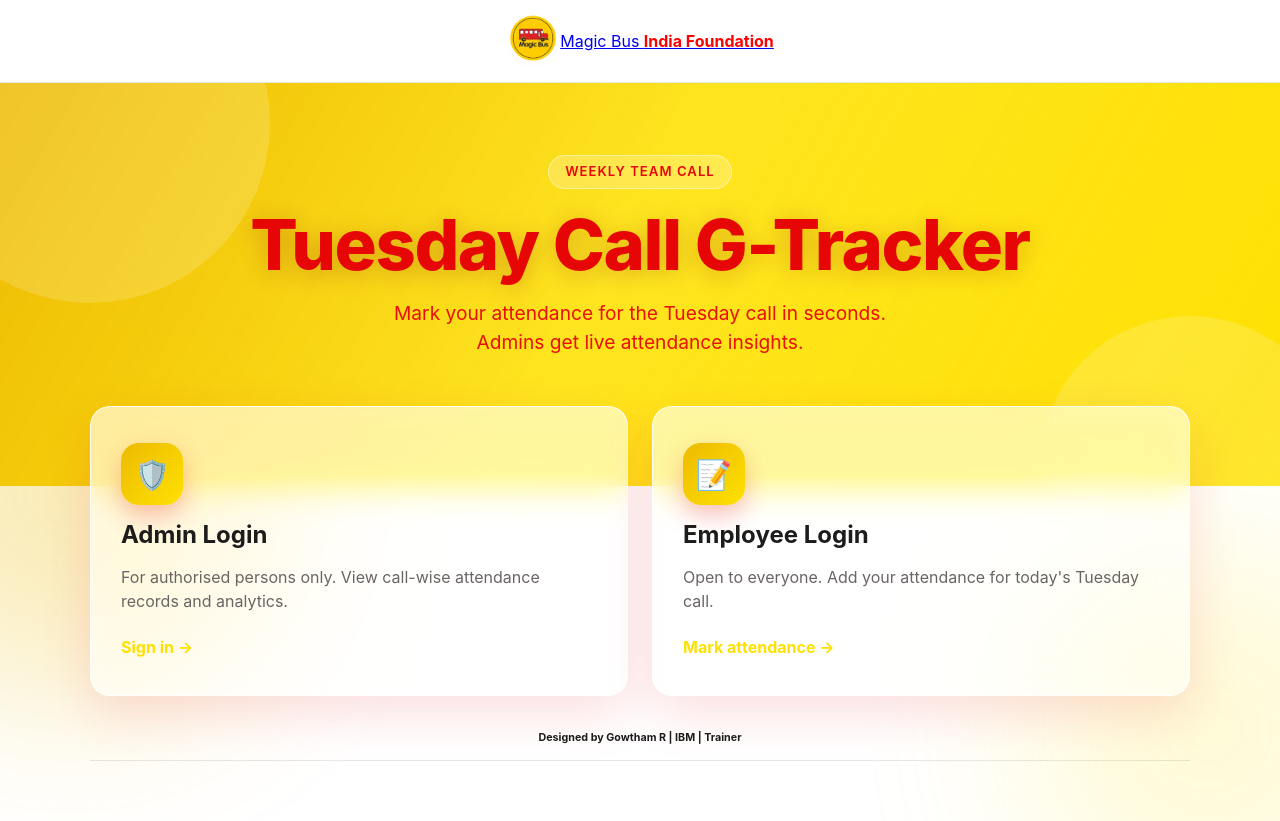
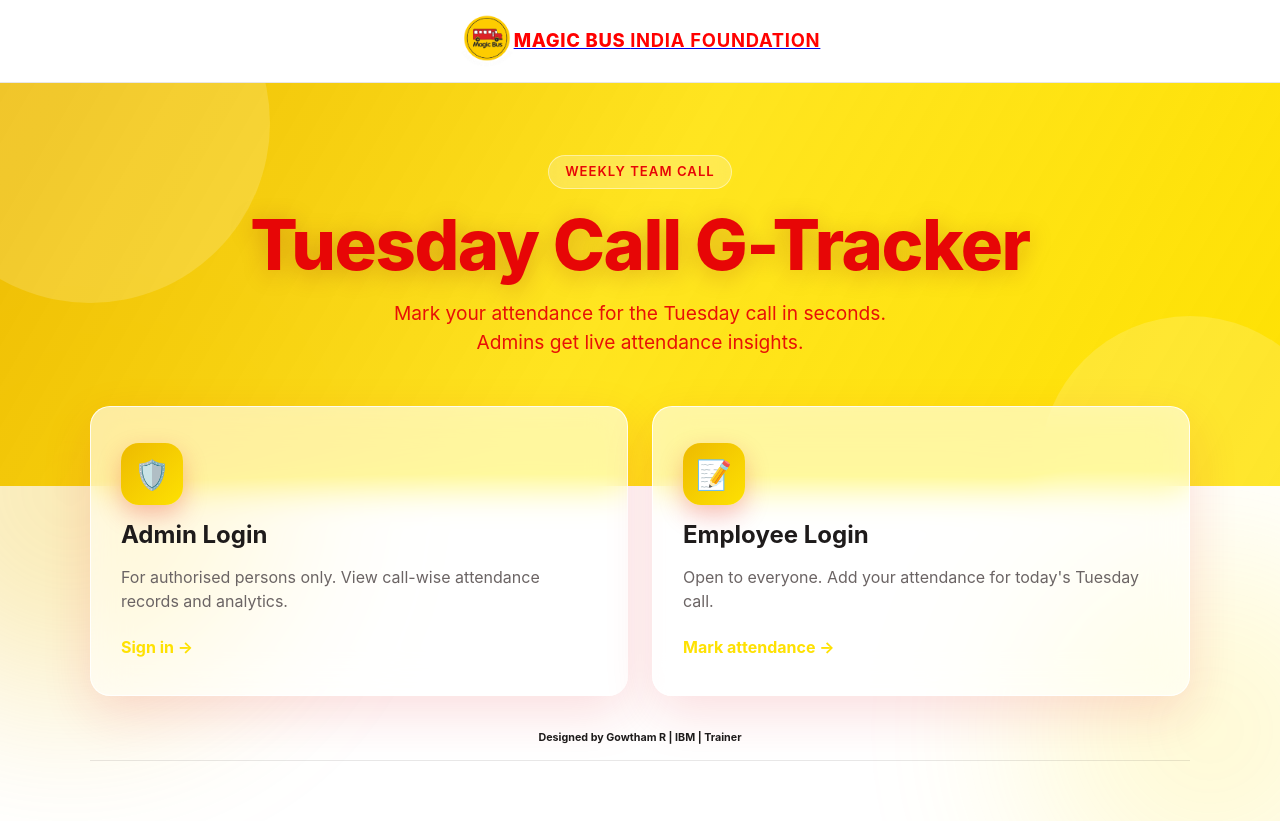
Before and after one commit to Ssjdextro/Tuesdaycall-Gtracker-MB, a plain HTML site: page index.html in a window 1280 px wide. Drawn offline with Linux system fonts and the light colour scheme.

Commit message:
Add files via upload

```diff
--- a/styles.css
+++ b/styles.css
@@ -63,7 +63,7 @@
 }
 
 .logo-banner img { height: 54px; width: auto; max-width: 70vw; object-fit: contain; display: block; }
-.logo-fallbac {
+.logo-fallback {
   align-items: center;
   gap: 10px;
   color: red;
```
